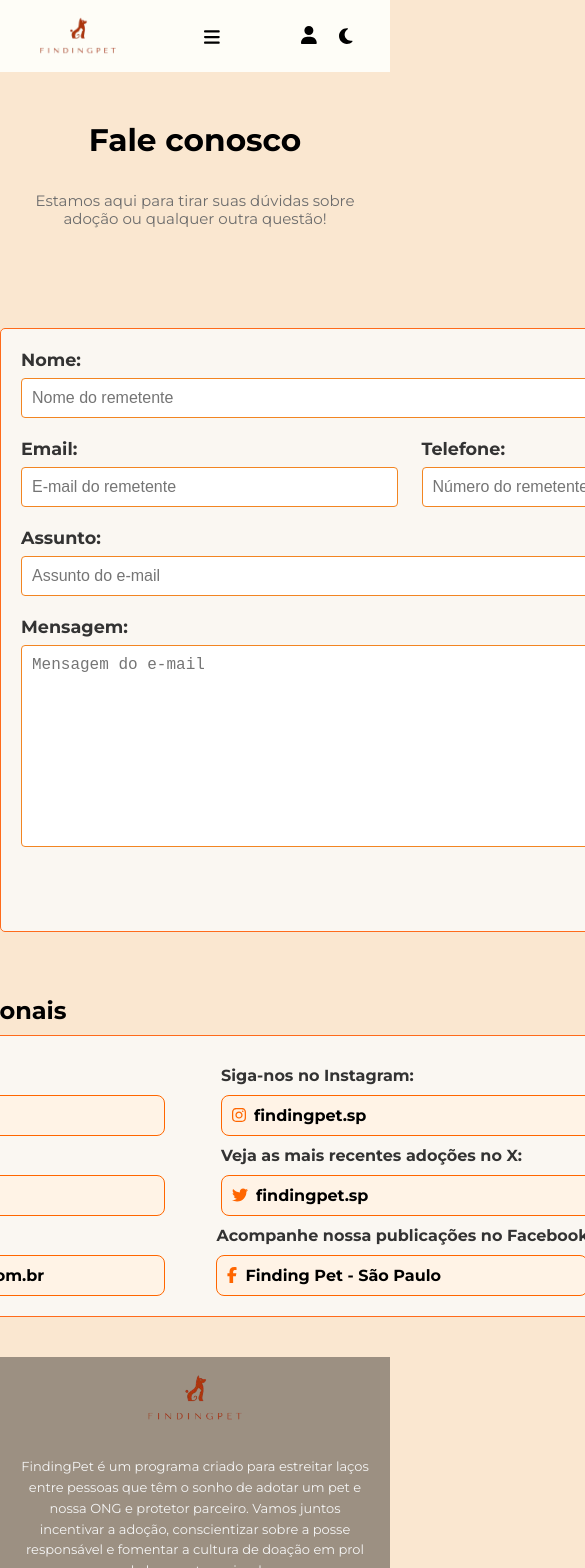
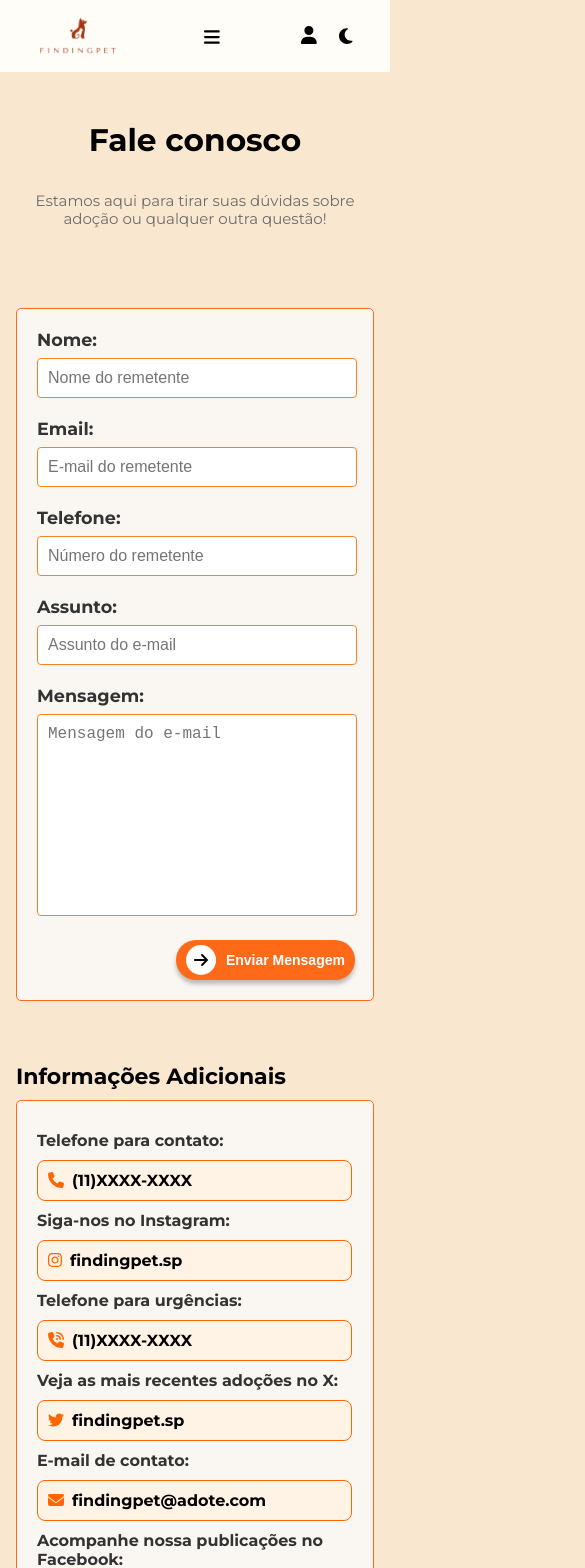
Before and after one commit to lucasgomesdesouza/finding-pets, a React (Create React App) app: page /contact in a window 390 px wide. Shown: the top 1568 px of the page, 585 px wide, since content can reach past the window. Built offline with nearby package versions, Linux system fonts and the light colour scheme.

Commit message:
contact layout fixed

```diff
--- a/src/components/Forms/ContactForm/ContactForm.jsx
+++ b/src/components/Forms/ContactForm/ContactForm.jsx
@@ -18,7 +18,7 @@ const ContactForm = () => {
                     <div className={styles.formRow}>
                         <div className={styles.formGroup}>
                             <label htmlFor="email">Email:</label>
-                            <input type="email" id="email" placeholder="E-mail do remetente" style={{width: '355px'}} className="input"/>
+                            <input type="email" id="email" placeholder="E-mail do remetente"  className="input"/>
                         </div>
                         <div className={styles.formGroup}>
                             <label htmlFor="telefone">Telefone:</label>
@@ -69,7 +69,7 @@ const ContactForm = () => {
                     <InputInformation
                         label={"E-mail de contato:"}
                         icon={faEnvelope}
-                        text={"findingpet@adote.com.br"}
+                        text={"findingpet@adote.com"}
                     />
                     <InputInformation
                         label={"Acompanhe nossa publicações no Facebook:"}
--- a/src/components/Forms/ContactForm/ContactForm.module.css
+++ b/src/components/Forms/ContactForm/ContactForm.module.css
@@ -3,7 +3,6 @@
   flex-direction: column;
   align-items: center;
   justify-content: center;
-  padding-top: 20px;
 }
 
 .contactFormTitle {
@@ -32,10 +31,11 @@
   background-color: #FAF7F2;
   border-radius: 5px;
   border: 1px solid #FE6B1B;
+
 }
 
 .formForm {
-  width: 781px;
+  width: 97.5%;
 }
 
 .formGroup {
@@ -60,6 +60,11 @@ textarea {
   border-radius: 4px;
   font-size: 1rem;
   outline: none;
+
+}
+
+input[type="email"]{
+  width: 90%;
 }
 
 input[type="text"]:focus,
@@ -87,6 +92,7 @@ textarea {
   justify-content: flex-end;
   margin-top: 20px;
   flex-wrap: wrap;
+  margin-right: -20px;
 }
 
 .formInfos {
@@ -120,3 +126,91 @@ textarea {
 .formInformationContainer label{
   margin: 10px 0px 10px 0;
 }
+
+
+
+@media(max-width:890px){
+  .formContainer {
+    width: 600px;
+  }
+
+
+  .formInformationContainer{
+    width: 600px;
+
+  }
+
+  .formForm {
+    width: 96.5%;
+  }
+}
+
+
+
+@media(max-width:690px){
+  .formContainer {
+    width: 460px;
+  }
+
+
+  .formInformationContainer{
+    width: 460px;
+
+  }
+
+  .formRow {
+    display: flex;
+    flex-direction: column;
+    gap: 0px;
+
+  }
+
+  input[type="email"]{
+    width: 100%;
+  }
+
+  .formForm {
+    width: 95.5%;
+  }
+}
+
+@media(max-width:550px){
+  .formContainer {
+    width: 80vw;
+  }
+
+
+  .formInformationContainer{
+    width: 80vw;
+
+  }
+
+  .formRow {
+    display: flex;
+    flex-direction: column;
+    gap: 0px;
+
+  }
+
+  input[type="email"]{
+    width: 100%;
+  }
+
+  .formForm {
+    width: 95.5%;
+  }
+
+  .formTitle{
+    font-size: 22px;
+    color: black;
+  }
+}
+
+@media(max-width:375px){
+
+
+  .formTitle{
+    font-size: 6vw;
+    color: black;
+  }
+}
--- a/src/components/Forms/InputInformation/InputInformation.module.css
+++ b/src/components/Forms/InputInformation/InputInformation.module.css
@@ -2,6 +2,7 @@
     display: flex;
     flex-direction: column;
     flex-wrap: wrap;
+
 }
 
 .label {
@@ -30,3 +31,22 @@
     font-size: 16px;
     font-weight: bold;
 }
+
+
+@media (max-width: 890px) {
+    .inputContainer {
+        width: 575px;
+    }
+}
+
+@media (max-width: 690px) {
+    .inputContainer {
+        width: 435px;
+    }
+}
+
+@media (max-width: 550px) {
+    .inputContainer {
+        width: 75vw;
+    }
+}
--- a/src/components/Header/Header.module.css
+++ b/src/components/Header/Header.module.css
@@ -79,6 +79,7 @@
     color: #E07628;
 }
 
+
 /* Estilos para telas menores que 768px */
 @media (max-width: 768px) {
     .navigation {
--- a/src/styles.css
+++ b/src/styles.css
@@ -64,6 +64,10 @@ footer.dark-mode {
   color: #FFF;
 }
 
+#conteinerCard.dark-mode a:hover{
+  color: #E07628;
+}
+
 code {
   font-family: source-code-pro, Menlo, Monaco, Consolas, 'Courier New',
     monospace;
```
